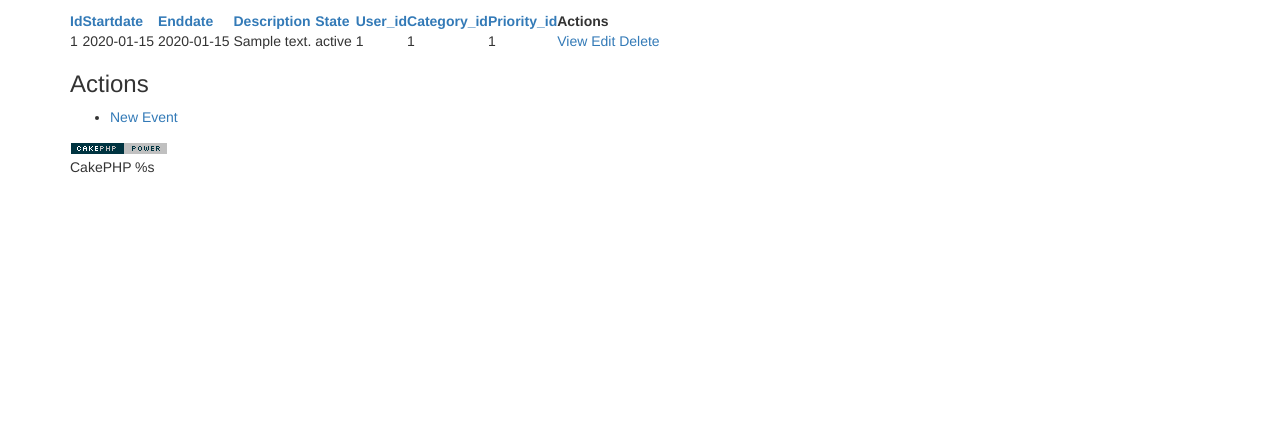
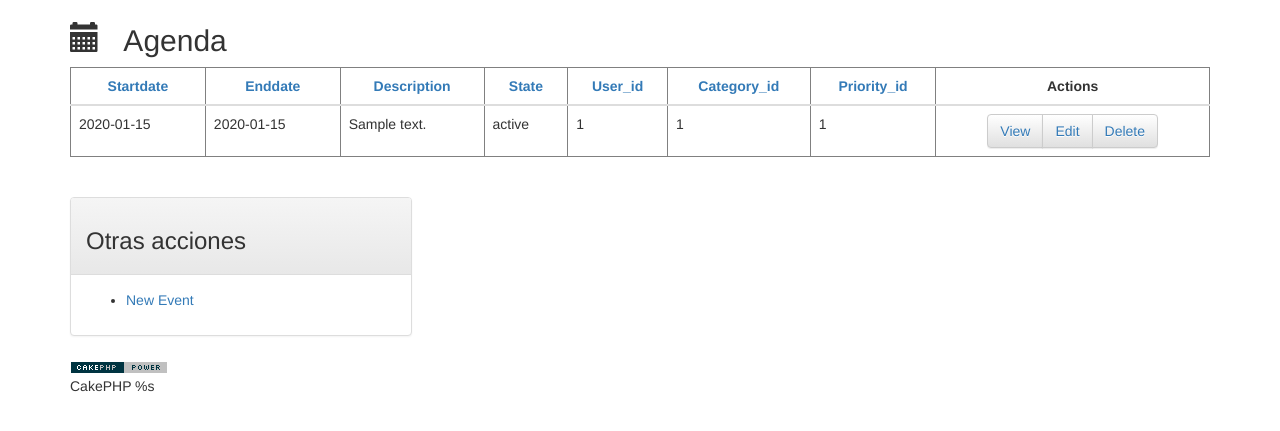
Before and after one commit to ivalvarad/Agenda, a CakePHP app: the page made by app/View/Events/index.ctp in a window 1280 px wide. Shown: the part 52-483 px from the top of the page. Run offline with PHP 8.4 and a stand-in for CakePHP, Linux system fonts and the light colour scheme; the template is opened without the code that fills it: most values are stand-ins (such as "Sample title", 1, 10 or a date in 2020); some libraries are stand-ins or nearby versions.

Commit message:
Estilo de eventos.

```diff
--- a/app/View/Elements/menu.ctp
+++ b/app/View/Elements/menu.ctp
@@ -1,6 +1,7 @@
 <!-- Fixed navbar -->
 <nav class="navbar navbar-inverse navbar-fixed-top">
   <div class="container">
+
 	<div class="navbar-header">
 	  <button type="button" class="navbar-toggle collapsed" data-toggle="collapse" data-target="#navbar" aria-expanded="false" aria-controls="navbar">
 		<span class="sr-only">Toggle navigation</span>
@@ -10,10 +11,13 @@
 	  </button>
 	  <a class="navbar-brand" href="#">Mi agenda</a>
 	</div>
+
 	<div id="navbar" class="navbar-collapse collapse">
 	  <ul class="nav navbar-nav">
-            <li class="active"><a href="#">Home</a></li>
-            <li><a href="#about">Mi perfil</a></li>
+		<li class="active"><?php echo $this->Html->link(__('Home', true), array('controller'=>'events','action' => 'index')); ?></li>
+		<!-- <li class="active"><a href="#">Home</a></li> -->
+		<li><?php echo $this->Html->link(__('Mi perfil', true), array('controller'=>'users','action' => 'index')); ?></li>
+		<!-- <li><a href="#about">Mi perfil</a></li> -->
 		<li class="dropdown">
 		  <a href="#" class="dropdown-toggle" data-toggle="dropdown" role="button" aria-haspopup="true" aria-expanded="false">Opciones <span class="caret"></span></a>
 		  <ul class="dropdown-menu">
@@ -21,9 +25,8 @@
 			<li> <?php echo $this->Html->link('Opciones de alarma',array('controller' => 'alarms','action' => 'cambiar_sonido')) ?> </li>
 		  </ul>
 		</li>
-
-
 	  </ul>
 	</div><!--/.nav-collapse -->
+
   </div>
 </nav>
--- a/app/View/Events/index.ctp
+++ b/app/View/Events/index.ctp
@@ -1,23 +1,22 @@
 <div class="events index">
 	<h2><?php echo __('Events'); ?></h2>
-	<table cellpadding="0" cellspacing="0">
+	<h2><span class="glyphicon glyphicon-calendar" aria-hidden="true"></span> &nbsp; Agenda</h2>
+	<table class="table" cellpadding="0" cellspacing="0" border="1">
 	<thead>
 	<tr>
-			<th><?php echo $this->Paginator->sort('id'); ?></th>
-			<th><?php echo $this->Paginator->sort('startdate'); ?></th>
-			<th><?php echo $this->Paginator->sort('enddate'); ?></th>
-			<th><?php echo $this->Paginator->sort('description'); ?></th>
-			<th><?php echo $this->Paginator->sort('state'); ?></th>
-			<th><?php echo $this->Paginator->sort('user_id'); ?></th>
-			<th><?php echo $this->Paginator->sort('category_id'); ?></th>
-			<th><?php echo $this->Paginator->sort('priority_id'); ?></th>
-			<th class="actions"><?php echo __('Actions'); ?></th>
+			<th style="text-align: center;"><?php echo $this->Paginator->sort('startdate'); ?></th>
+			<th style="text-align: center;"><?php echo $this->Paginator->sort('enddate'); ?></th>
+			<th style="text-align: center;"><?php echo $this->Paginator->sort('description'); ?></th>
+			<th style="text-align: center;"><?php echo $this->Paginator->sort('state'); ?></th>
+			<th style="text-align: center;"><?php echo $this->Paginator->sort('user_id'); ?></th>
+			<th style="text-align: center;"><?php echo $this->Paginator->sort('category_id'); ?></th>
+			<th style="text-align: center;"><?php echo $this->Paginator->sort('priority_id'); ?></th>
+			<th style="text-align: center;" class="actions"><?php echo __('Actions'); ?></th>
 	</tr>
 	</thead>
 	<tbody>
 	<?php foreach ($events as $event): ?>
 	<tr>
-		<td><?php echo h($event['Event']['id']); ?>&nbsp;</td>
 		<td><?php echo h($event['Event']['startdate']); ?>&nbsp;</td>
 		<td><?php echo h($event['Event']['enddate']); ?>&nbsp;</td>
 		<td><?php echo h($event['Event']['description']); ?>&nbsp;</td>
@@ -25,10 +24,24 @@
 		<td><?php echo h($event['Event']['user_id']); ?>&nbsp;</td>
 		<td><?php echo h($event['Event']['category_id']); ?>&nbsp;</td>
 		<td><?php echo h($event['Event']['priority_id']); ?>&nbsp;</td>
-		<td class="actions">
+		<td class="actions" style="text-align: center;">
+			<div class="btn-group" role="group" aria-label="...">
+				<div class="btn-group" role="group">
+					<button type="button" class="btn btn-default">
 						<?php echo $this->Html->link(__('View'), array('action' => 'view', $event['Event']['id'])); ?>
+					</button>
+				</div>
+				<div class="btn-group" role="group">
+					<button type="button" class="btn btn-default">
 						<?php echo $this->Html->link(__('Edit'), array('action' => 'edit', $event['Event']['id'])); ?>
+					</button>
+				</div>
+				<div class="btn-group" role="group">
+					<button type="button" class="btn btn-default">
 						<?php echo $this->Form->postLink(__('Delete'), array('action' => 'delete', $event['Event']['id']), array('confirm' => __('Are you sure you want to delete # %s?', $event['Event']['id']))); ?>
+					</button>
+				</div>
+			</div>
 		</td>
 	</tr>
 <?php endforeach; ?>
@@ -40,17 +53,32 @@
 		'format' => __('Page {:page} of {:pages}, showing {:current} records out of {:count} total, starting on record {:start}, ending on {:end}')
 	));
 	?>	</p>
-	<div class="paging">
+	<div class="paging" style="text-align: center;">
+	<nav>
+		<ul class="pager">
+			<li>
 				<?php
 				echo $this->Paginator->prev('< ' . __('previous'), array(), null, array('class' => 'prev disabled'));
-		echo $this->Paginator->numbers(array('separator' => ''));
+				?>
+			</li>
+			<li>
+				<?php
 				echo $this->Paginator->next(__('next') . ' >', array(), null, array('class' => 'next disabled'));
 				?>
+			</li>
+		</ul>
+	</nav>
 	</div>
 </div>
 <div class="actions">
-	<h3><?php echo __('Actions'); ?></h3>
+	<div class="panel panel-default" style="width: 30%;">
+		<div class="panel-heading">
+			<h3>Otras acciones</h3>
+		</div>
+		<div class="panel-body">
 			<ul>
 				<li><?php echo $this->Html->link(__('New Event'), array('action' => 'add')); ?></li>
 			</ul>
 		</div>
+	</div>
+</div>
```
Lines whose indentation alone changed are shown as unchanged.
